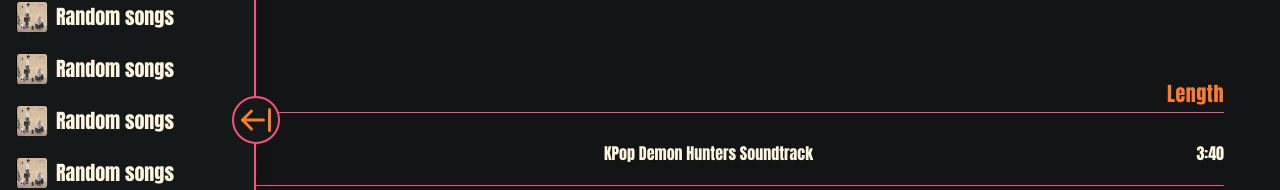
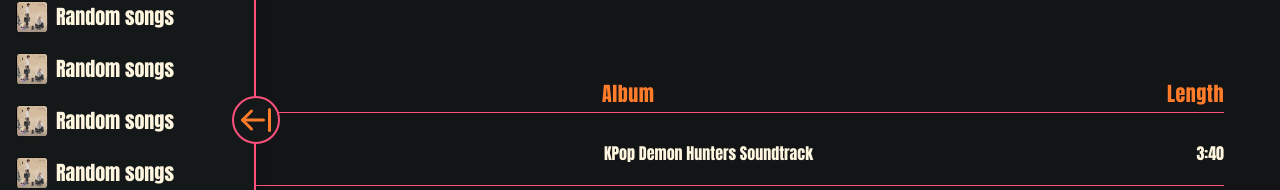
Before and after one commit to livesd/tunesday, a React (Vite) app: page /playlist in a window 1280 px wide. Shown: the part 304-494 px from the top of the page. Built offline with nearby package versions, Linux system fonts and the light colour scheme.

Commit message:
feat(ui): created button for playlist and implemented it in the sidebar

```diff
--- a/src/App.tsx
+++ b/src/App.tsx
@@ -1,7 +1,6 @@
 import { useState } from "react";
 import "./App.css";
 import "tailwindcss";
-import SideBar from "./components/SideBar";
 import SongList from "./components/SongList";
 import SelectedSongWindow from "./components/SelectedSongWindow";
 import FilterButton from "./components/FilterButton";
@@ -23,16 +22,14 @@ function App() {
   }, {} as Record<string, typeof songs>);
 
   const toggleFilter = () => {
-    setFilterType(prev => prev === "genre" ? "artist" : "genre");
+    setFilterType((prev) => (prev === "genre" ? "artist" : "genre"));
   };
 
   return (
-    <body className="flex flex-col bg-[#121415]">
+    <div className="flex flex-col bg-[#121415]">
       <div className="flex flex-col bg-[#121415] w-full">
         <div className="w-full text-2xl">
-          <h1
-            className="pt-3 text-[#FFF6DF] text-center font-bold leading-none"
-          >
+          <h1 className="pt-3 text-[#FFF6DF] text-center font-bold leading-none">
             TUNESDAY
           </h1>
 
@@ -43,28 +40,28 @@ function App() {
               nextFilter={filterType === "genre" ? "Artist" : "Genre"}
             />
           </div>
-
-            <SideBar />
         </div>
 
         <div className="w-full flex justify-start">
           <SelectedSongWindow>
             {(onSelect) => (
               <div className="flex flex-col items-start w-full text-left justify-start ml-0 pl-0">
-                  {Object.entries(groupedSongs).map(([category, categorySongs]) => (
+                {Object.entries(groupedSongs).map(
+                  ([category, categorySongs]) => (
                     <SongList
                       key={category}
                       songs={categorySongs}
                       category={category}
                       onSelect={onSelect}
                     />
-                  ))}
+                  )
+                )}
               </div>
             )}
           </SelectedSongWindow>
         </div>
       </div>
-    </body>
+    </div>
   );
 }
 
--- a/src/pages/PlaylistPage.tsx
+++ b/src/pages/PlaylistPage.tsx
@@ -68,7 +68,7 @@ export default function PlaylistPage() {
                 {/* Column headers */}
                 <div className="mt-8 grid grid-cols-[minmax(12rem,1fr)_minmax(10rem,1fr)_6rem] items-end text-xl font-extrabold text-[#FF7C2B] tracking-wide border-b border-[#FC517C] pb-1">
                   <span className="text-left">Title</span>
-                  <span className="-ml-112">Album</span>
+                  <span className="-ml-0.5">Album</span>
                   <span className="text-right">Length</span>
                 </div>
 
```
Lines whose indentation alone changed are shown as unchanged.
